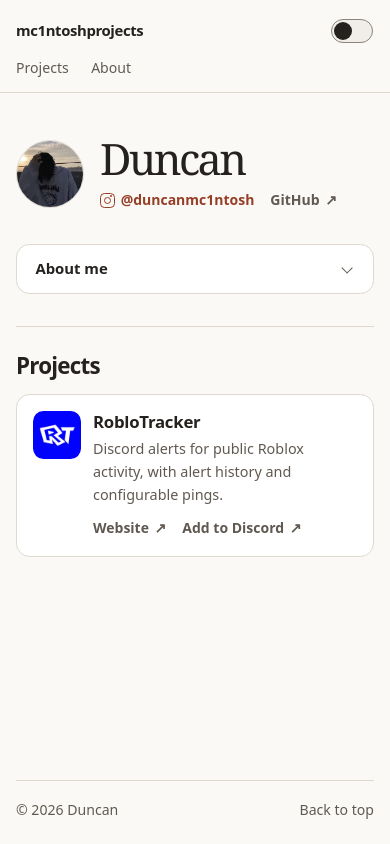
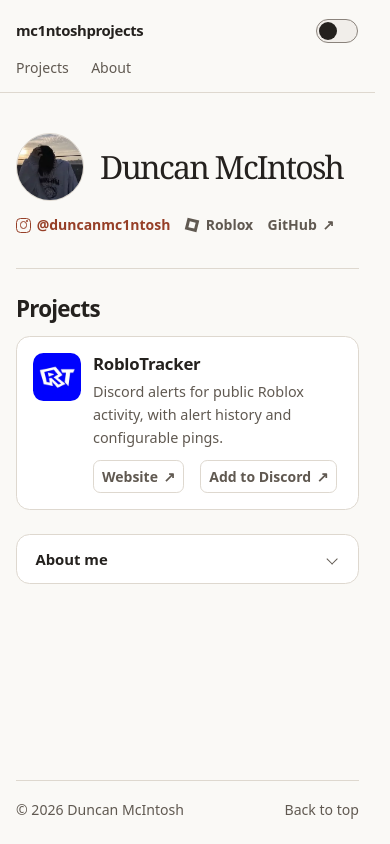
Before and after one commit to mc1ntoshprojects/mc1ntoshprojects.github.io, a plain HTML site: page index.html in a window 390 px wide. Drawn offline with Linux system fonts and the light colour scheme.

Commit message:
Keep portfolio layout stable and add Roblox profile

```diff
--- a/index.html
+++ b/index.html
@@ -3,12 +3,12 @@
 <head>
   <meta charset="utf-8">
   <meta name="viewport" content="width=device-width, initial-scale=1">
-  <meta name="description" content="Duncan’s developer portfolio. Browse projects, including RobloTracker, and learn how they’re built.">
+  <meta name="description" content="Duncan McIntosh, Finnish developer. Explore my projects, including RobloTracker.">
   <link rel="canonical" href="https://mc1ntoshprojects.github.io/">
   <link rel="icon" href="assets/profile.webp" type="image/webp">
   <script src="theme.js?v=profile-details"></script>
-  <link rel="stylesheet" href="site.css?v=profile-details">
-  <title>Duncan | Projects</title>
+  <link rel="stylesheet" href="site.css?v=duncan-profile">
+  <title>Duncan McIntosh | Projects</title>
 </head>
 <body>
   <a class="skip" href="#main">Skip to content</a>
@@ -28,22 +28,14 @@
     <section class="profile" aria-labelledby="intro-title">
       <img class="avatar" src="assets/profile.webp" width="112" height="112" alt="Duncan’s Discord avatar">
       <div class="profile-copy">
-        <h1 id="intro-title">Duncan</h1>
+        <h1 id="intro-title">Duncan McIntosh</h1>
         <div class="profile-links">
           <a class="username" href="https://www.instagram.com/duncanmc1ntosh/"><span class="instagram-icon" aria-hidden="true"></span> @duncanmc1ntosh</a>
+          <a href="https://www.roblox.com/users/4887944180/profile"><span class="roblox-icon" aria-hidden="true"></span> Roblox</a>
           <a href="https://github.com/mc1ntoshprojects">GitHub <span aria-hidden="true">↗</span></a>
         </div>
       </div>
     </section>
-
-    <details class="bio">
-      <summary>About me</summary>
-      <div class="bio-copy" id="about">
-        <p>I’m a mid-tier developer. I build Discord bots, websites, and tools, mostly using Codex and Antigravity.</p>
-        <p>I like building for the communities I’m part of. I usually start with something I wish were easier and improve it as people use it.</p>
-        <p>I enjoy the work behind the scenes as much as the design, whether that means simplifying a Discord command or figuring out why an alert arrived late.</p>
-      </div>
-    </details>
 
     <section class="projects" id="projects" aria-labelledby="projects-title">
       <header class="section-head"><h2 id="projects-title">Projects</h2></header>
@@ -59,9 +51,17 @@
         </div>
       </article>
     </section>
+
+    <details class="bio">
+      <summary>About me</summary>
+      <div class="bio-copy" id="about">
+        <p>I’m a Finnish developer. I build Discord bots, websites, and tools, mostly using Codex and Antigravity.</p>
+        <p>Most of my projects start with something I wish were easier in the communities I’m part of. With RobloTracker, that means making Discord alerts easier to manage and figuring out why an alert arrived late.</p>
+      </div>
+    </details>
   </main>
   <footer class="wrap footer">
-    <p>© 2026 Duncan</p>
+    <p>© 2026 Duncan McIntosh</p>
     <a href="#main">Back to top</a>
   </footer>
 </body>
--- a/site.css
+++ b/site.css
@@ -1,5 +1,6 @@
 :root {
   color-scheme: light dark;
+  scrollbar-gutter: stable;
   --background: light-dark(#faf9f6, #1b1a18);
   --surface: light-dark(#fff, #24221f);
   --raised: light-dark(#f1eeea, #2e2b27);
@@ -10,6 +11,9 @@
   --switch-edge: light-dark(#8a837c, #90877c);
   --width: 49rem;
   font: 100%/1.6 system-ui, sans-serif;
+}
+@supports not (scrollbar-gutter: stable) {
+  :root { overflow-y: scroll; }
 }
 :root[data-theme="light"] { color-scheme: light; }
 :root[data-theme="dark"] { color-scheme: dark; }
@@ -67,10 +71,10 @@ section[id] { scroll-margin-top: 1.5rem; }
   .theme-track::after { transition: transform .18s ease; }
 }
 
-.layout { padding-block: clamp(2.75rem, 8vw, 5rem) 4rem; }
+.layout { padding-block: clamp(2.5rem, 7vw, 4.5rem) clamp(2.5rem, 6vw, 4rem); }
 .profile { display: grid; grid-template-columns: auto minmax(0, 1fr); align-items: center; gap: 1.65rem; }
 .avatar { display: block; object-fit: cover; border-radius: 50%; border: 1px solid var(--border); }
-h1 { font-family: Georgia, "Times New Roman", serif; font-weight: 500; font-size: clamp(2.7rem, 7vw, 4.25rem); line-height: 1; letter-spacing: -.06em; }
+h1 { font-family: Georgia, "Times New Roman", serif; font-weight: 500; font-size: clamp(2rem, 6vw, 3.75rem); line-height: 1.08; letter-spacing: -.055em; }
 h2 { font-size: 1.4rem; font-weight: 650; line-height: 1.25; letter-spacing: -.035em; }
 h3 { font-size: 1.05rem; line-height: 1.3; letter-spacing: -.015em; }
 .profile-links, .project-links { display: flex; flex-wrap: wrap; align-items: center; gap: .35rem 1rem; }
@@ -89,8 +93,16 @@ h3 { font-size: 1.05rem; line-height: 1.3; letter-spacing: -.015em; }
 .instagram-icon { position: relative; display: inline-grid; place-items: center; width: .94rem; height: .94rem; flex-shrink: 0; border: 1.5px solid currentColor; border-radius: .28rem; }
 .instagram-icon::before { content: ""; width: .35rem; height: .35rem; border: 1.4px solid currentColor; border-radius: 50%; }
 .instagram-icon::after { content: ""; width: .13rem; height: .13rem; position: absolute; top: .1rem; right: .1rem; border-radius: 50%; background: currentColor; }
+.roblox-icon {
+  width: .76rem;
+  height: .76rem;
+  margin-inline: .1rem;
+  flex-shrink: 0;
+  border: .235rem solid currentColor;
+  transform: rotate(14deg);
+}
 
-.bio { margin-top: 2rem; border: 1px solid var(--border); border-radius: .85rem; background: var(--surface); }
+.bio { margin-top: 1.5rem; border: 1px solid var(--border); border-radius: .85rem; background: var(--surface); }
 .bio summary {
   display: flex;
   justify-content: space-between;
@@ -105,6 +117,7 @@ h3 { font-size: 1.05rem; line-height: 1.3; letter-spacing: -.015em; }
   cursor: pointer;
 }
 .bio summary::-webkit-details-marker { display: none; }
+.bio[open] summary { border-end-start-radius: 0; border-end-end-radius: 0; }
 .bio summary:hover { background: var(--raised); }
 .bio summary::after {
   content: "";
@@ -121,16 +134,9 @@ h3 { font-size: 1.05rem; line-height: 1.3; letter-spacing: -.015em; }
 .bio-copy p { max-width: 63ch; color: var(--muted); }
 .bio-copy p + p { margin-top: .75rem; }
 @media (prefers-reduced-motion: no-preference) {
-  .bio summary::after { transition: transform .18s ease; }
-  @supports (interpolate-size: allow-keywords) and selector(::details-content) {
-    .bio::details-content {
-      interpolate-size: allow-keywords;
-      height: 0;
-      overflow: clip;
-      transition: height .22s ease, content-visibility .22s allow-discrete;
-    }
-    .bio[open]::details-content { height: auto; }
-  }
+  .bio summary::after { transition: transform .16s ease; }
+  .bio[open] .bio-copy { animation: reveal-bio .16s ease-out; }
+  @keyframes reveal-bio { from { opacity: 0; } }
 }
 
 .projects { margin-top: clamp(2rem, 5vw, 2.75rem); padding-top: 1.6rem; border-top: 1px solid var(--border); }
@@ -148,7 +154,8 @@ h3 { font-size: 1.05rem; line-height: 1.3; letter-spacing: -.015em; }
 .project-icon { display: block; width: 3rem; height: 3rem; border-radius: .65rem; }
 .project-copy p { margin-top: .28rem; color: var(--muted); font-size: .9rem; }
 .project-links { align-self: center; }
-.project-links a { white-space: nowrap; }
+.project-links a { white-space: nowrap; padding: .28rem .5rem; border: 1px solid var(--border); border-radius: .45rem; }
+.project-links a:hover { background: var(--raised); }
 
 .footer { display: flex; justify-content: space-between; flex-wrap: wrap; gap: .6rem; padding-block: 1.15rem 1.4rem; border-top: 1px solid var(--border); color: var(--muted); font-size: .88rem; }
 
@@ -160,7 +167,9 @@ h3 { font-size: 1.05rem; line-height: 1.3; letter-spacing: -.015em; }
   .wrap { width: calc(100% - 2rem); }
   .top { flex-wrap: wrap; column-gap: .75rem; row-gap: .25rem; padding-block: .55rem; }
   .main-nav { order: 1; width: 100%; padding-bottom: .25rem; }
-  .profile { gap: 1rem; }
+  .profile { gap: .8rem 1rem; }
+  .profile-copy { display: contents; }
   .avatar { width: 4.25rem; height: 4.25rem; }
+  .profile-links { grid-column: 1 / -1; margin-top: 0; column-gap: .9rem; }
   .project { padding: 1rem; gap: .35rem .75rem; }
 }
```
